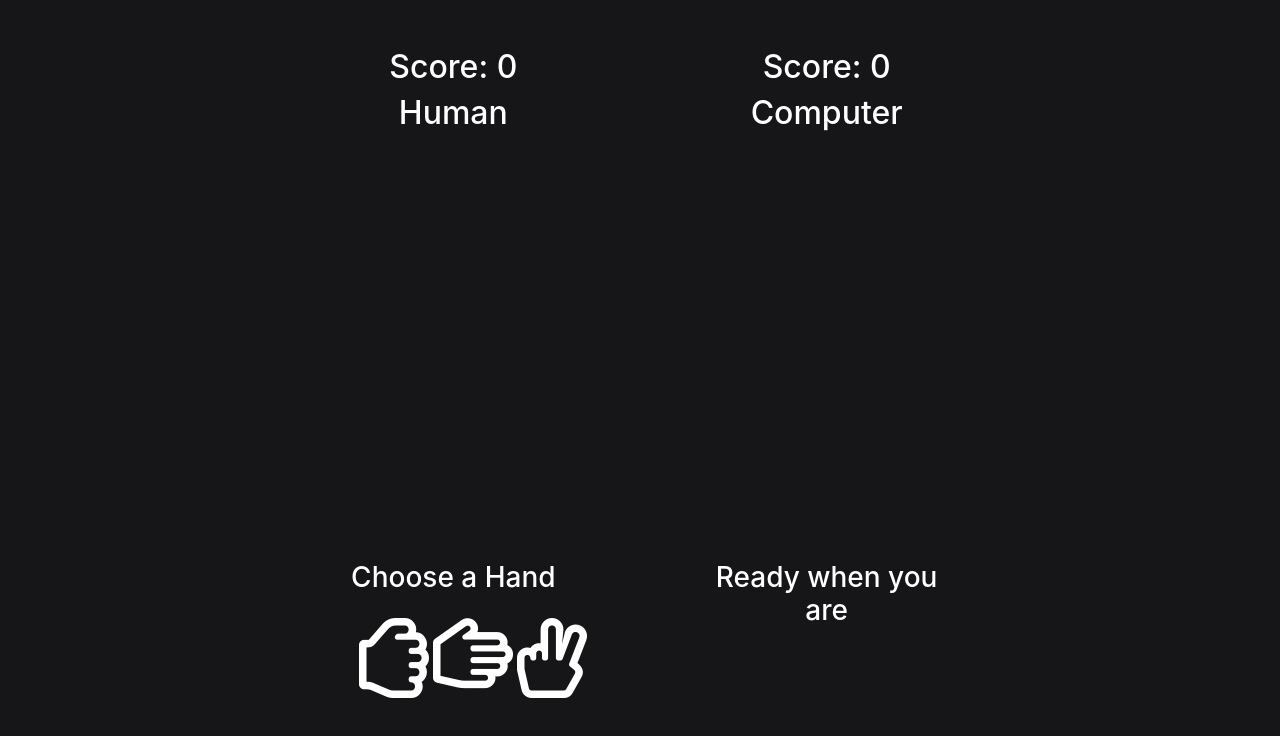
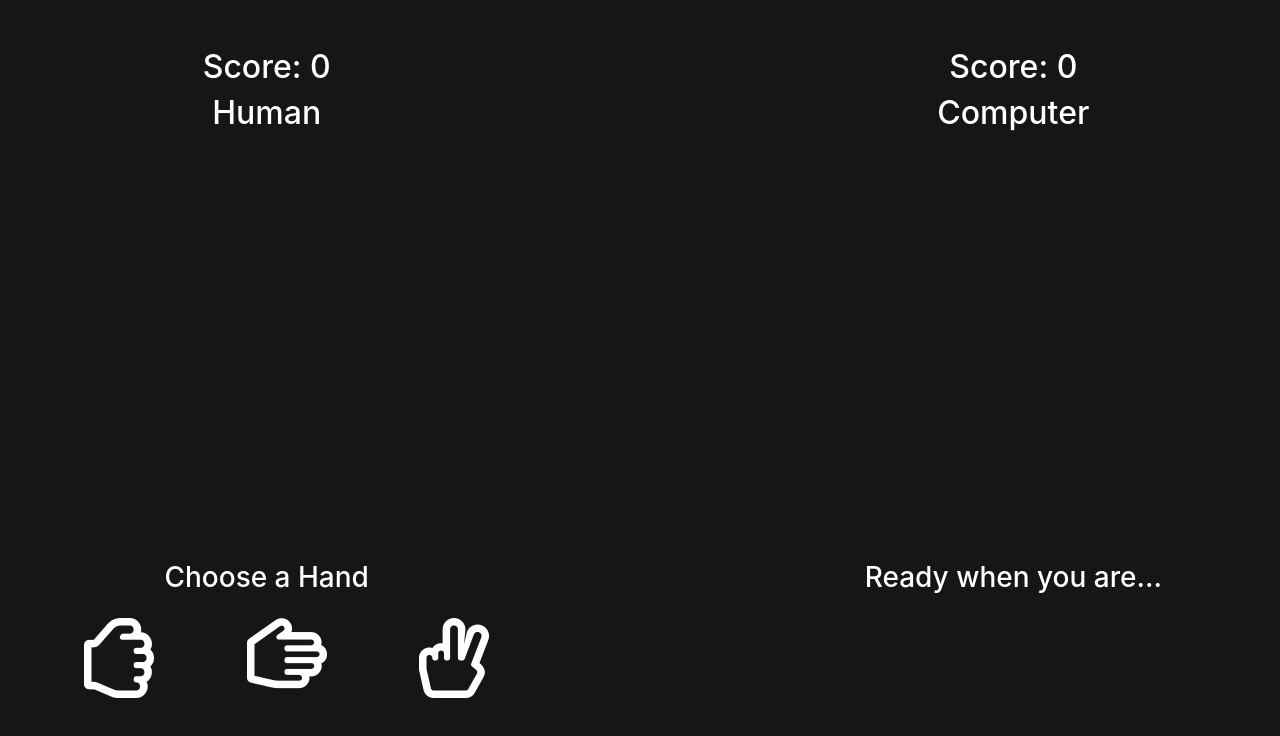
Before and after one commit to HDenizD/ching-chang-chong, a Vue app: page / in a window 1280 px wide. Shown: the top 736 px of the page. Built offline with nearby package versions, Linux system fonts and the light colour scheme.

Commit message:
refactor and cleaning

```diff
--- a/src/App.vue
+++ b/src/App.vue
@@ -16,9 +16,8 @@ export default {
 <style lang="scss">
 #app {
   background-color: $dark;
-  padding: 0 25%;
+  padding: 0 0;
   height: 100vh;
-  // width: 100%;
   color: $white;
   a {
     color: $white;
--- a/src/components/Computer.vue
+++ b/src/components/Computer.vue
@@ -12,8 +12,7 @@
 export default {
   data: () => {
     return {
-      winCounter: 0,
-      activeHand: 'Ready when you are',
+      activeHand: 'Ready when you are...',
       playIcon: '',
       hands: [
         {
--- a/src/components/GameField.vue
+++ b/src/components/GameField.vue
@@ -42,9 +42,6 @@ export default {
     Human,
     Computer
   },
-  props: {
-    difficulty: String
-  },
   methods: {
     humanHand (payload) {
       this.playMsg.show = true
@@ -61,29 +58,22 @@ export default {
     winLogic (humanHand, computerHand) {
       if (humanHand === computerHand) {
         this.winMsg('Draw!')
-        return console.log('Draw!')
       } else if (humanHand === 'paper' && computerHand === 'rock') {
-        console.log('You win!')
         this.winMsg('You Win!')
         this.gameData.human.score += 1
       } else if (humanHand === 'rock' && computerHand === 'scissor') {
-        console.log('You win!')
         this.winMsg('You Win!')
         this.gameData.human.score += 1
       } else if (humanHand === 'scissor' && computerHand === 'paper') {
-        console.log('You win!')
         this.winMsg('You Win!')
         this.gameData.human.score += 1
       } else if (humanHand === 'scissor' && computerHand === 'rock') {
-        console.log('You lose!')
         this.winMsg('You Lose!')
         this.gameData.computer.score += 1
       } else if (humanHand === 'rock' && computerHand === 'paper') {
-        console.log('You lose!')
         this.winMsg('You Lose!')
         this.gameData.computer.score += 1
       } else if (humanHand === 'paper' && computerHand === 'scissor') {
-        console.log('You lose!')
         this.winMsg('You Lose!')
         this.gameData.computer.score += 1
       }
@@ -106,7 +96,7 @@ export default {
   .row {
     margin: 0 0 0 0;
     .msg {
-      top: 330px;
+      top: 50%;
     }
     .select-hand {
       left: 60px;
@@ -120,19 +110,5 @@ export default {
       }
     }
   }
-
-  .btn-primary {
-    background-color: $orange;
-    border-color: $orange;
-    position: relative;
-    top: 50%;
-    left: 50%;
-    transform: translate(-50%, 30%);
-  }
-  .btn-primary:focus {
-    background-color: $orange;
-    border-color: $black !important;
-    box-shadow: 0 0 0 0.2rem rgba(255, 51, 0, 0.644);
-  }
 }
 </style>
--- a/src/components/Human.vue
+++ b/src/components/Human.vue
@@ -23,7 +23,6 @@
 export default {
   data: () => {
     return {
-      winCounter: 0,
       activeHand: 'Choose a Hand',
       playIcon: '',
       hands: [
```
